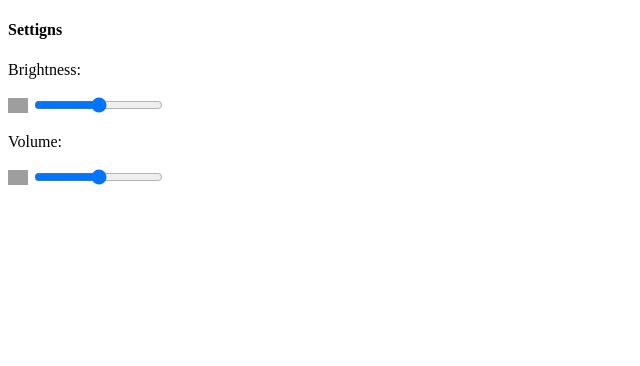
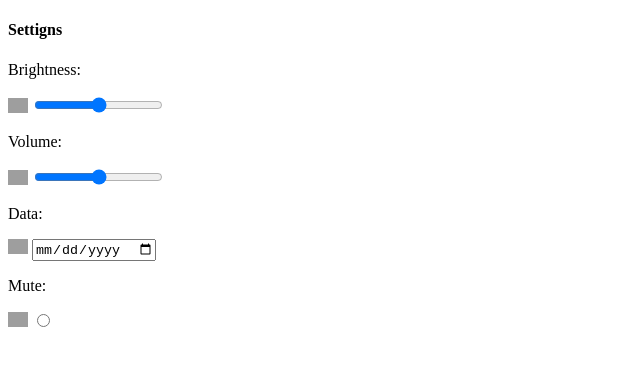
Before and after one commit to danylo-magalhaes/interface-de-configura-es, a plain HTML site: page index.html in a window 1280 px wide. Shown: the whole page, without its empty margins (0-640 px from the left). Drawn offline with Linux system fonts and the light colour scheme; grey boxes are pictures that could not be loaded.

Commit message:
foi adicionado dois input a interface sendo um de radio e o outro de date

```diff
--- a/index.html
+++ b/index.html
@@ -1,5 +1,6 @@
 <!DOCTYPE html>
 <html lang="en">
+
 <head>
     <meta charset="UTF-8">
     <meta http-equiv="X-UA-Compatible" content="IE=edge">
@@ -7,6 +8,7 @@
     <title>Interface de Configurações</title>
     <link rel="stylesheet" type="text/css" href="style.css">
 </head>
+
 <body>
     <h4>Settigns</h4>
     <p>Brightness:</p>
@@ -15,5 +17,12 @@
     <p>Volume:</p>
     <img src="https://mimo.app/i/volume-icon.png" width="20">
     <input type="range">
+    <p>Data:</p>
+    <img src="https://cdn.icon-icons.com/icons2/620/PNG/512/calendar-with-a-clock-time-tools_icon-icons.com_56831.png" width="20">
+    <input type="date">
+    <p>Mute:</p>
+    <img src="https://cdn.icon-icons.com/icons2/1933/PNG/512/iconfinder-volume-mute-sound-speaker-audio-4593175_122269.png" width="20">
+    <input type="radio">
 </body>
+
 </html>
```
